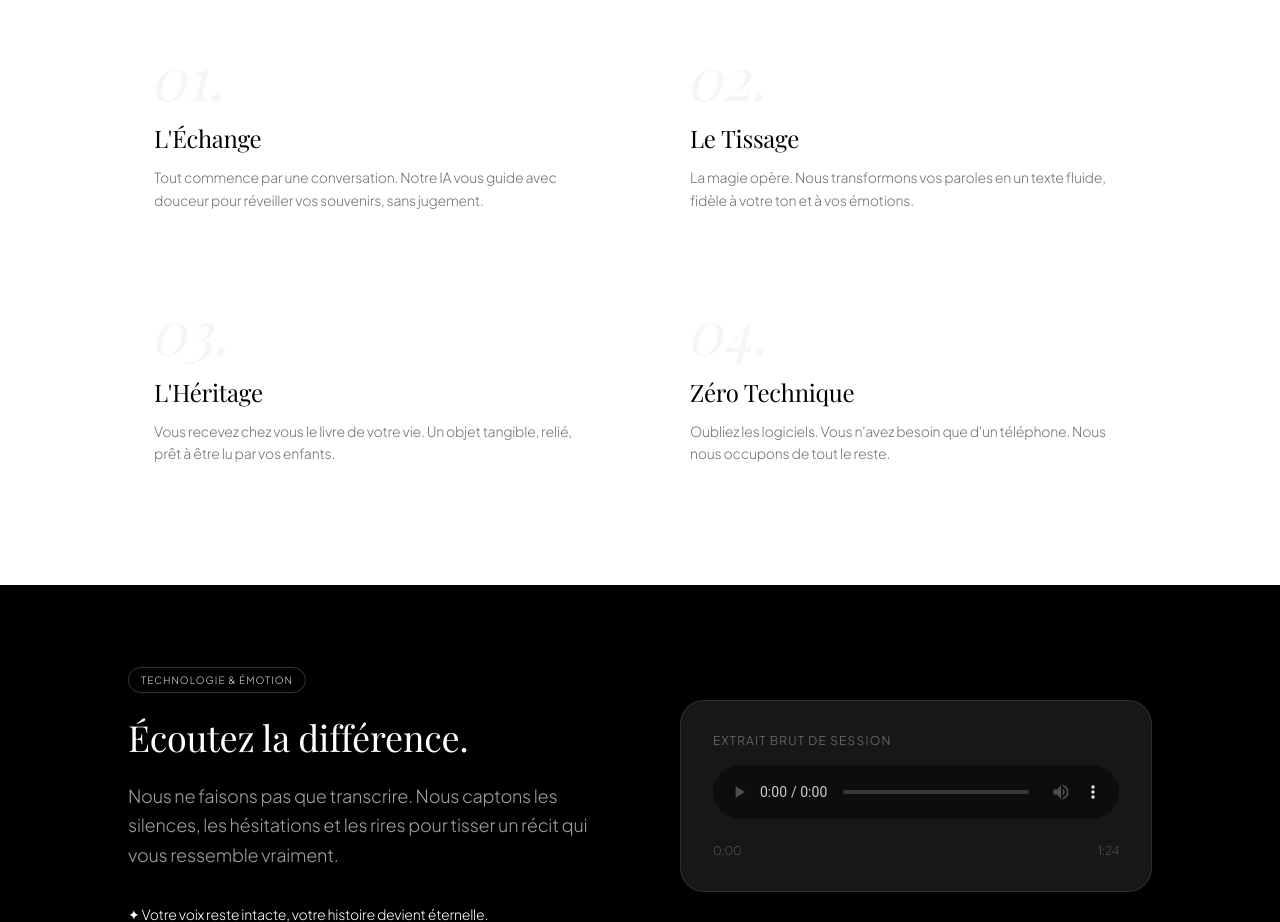
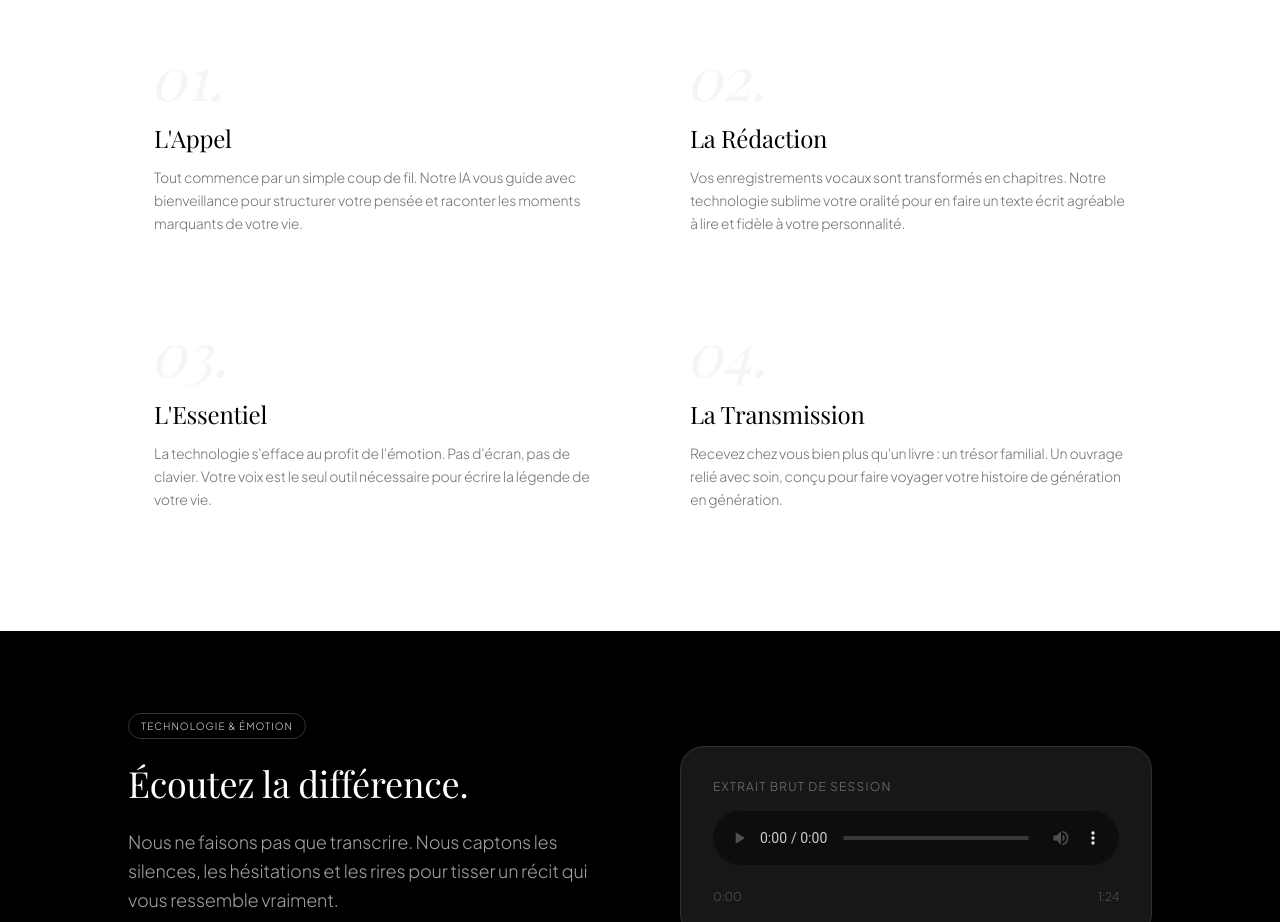
Before and after one commit to solalchetrit/loomina, a Next.js app: page / in a window 1280 px wide. Shown: the part 1700-2622 px from the top of the page. Built offline with nearby package versions, Linux system fonts and the light colour scheme; a web font is replaced by a local one.

Commit message:
fix(content): retry updating parcours text

```diff
--- a/app/page.tsx
+++ b/app/page.tsx
@@ -20,23 +20,23 @@ const pillars = [
 const steps = [
   {
     step: "01",
-    title: "L'Échange",
-    description: "Tout commence par une conversation. Notre IA vous guide avec douceur pour réveiller vos souvenirs, sans jugement.",
+    title: "L'Appel",
+    description: "Tout commence par un simple coup de fil. Notre IA vous guide avec bienveillance pour structurer votre pensée et raconter les moments marquants de votre vie.",
   },
   {
     step: "02",
-    title: "Le Tissage",
-    description: "La magie opère. Nous transformons vos paroles en un texte fluide, fidèle à votre ton et à vos émotions.",
+    title: "La Rédaction",
+    description: "Vos enregistrements vocaux sont transformés en chapitres. Notre technologie sublime votre oralité pour en faire un texte écrit agréable à lire et fidèle à votre personnalité.",
   },
   {
     step: "03",
-    title: "L'Héritage",
-    description: "Vous recevez chez vous le livre de votre vie. Un objet tangible, relié, prêt à être lu par vos enfants.",
+    title: "L'Essentiel",
+    description: "La technologie s'efface au profit de l'émotion. Pas d'écran, pas de clavier. Votre voix est le seul outil nécessaire pour écrire la légende de votre vie.",
   },
   {
     step: "04",
-    title: "Zéro Technique",
-    description: "Oubliez les logiciels. Vous n'avez besoin que d'un téléphone. Nous nous occupons de tout le reste.",
+    title: "La Transmission",
+    description: "Recevez chez vous bien plus qu'un livre : un trésor familial. Un ouvrage relié avec soin, conçu pour faire voyager votre histoire de génération en génération.",
   },
 ];
 
```
